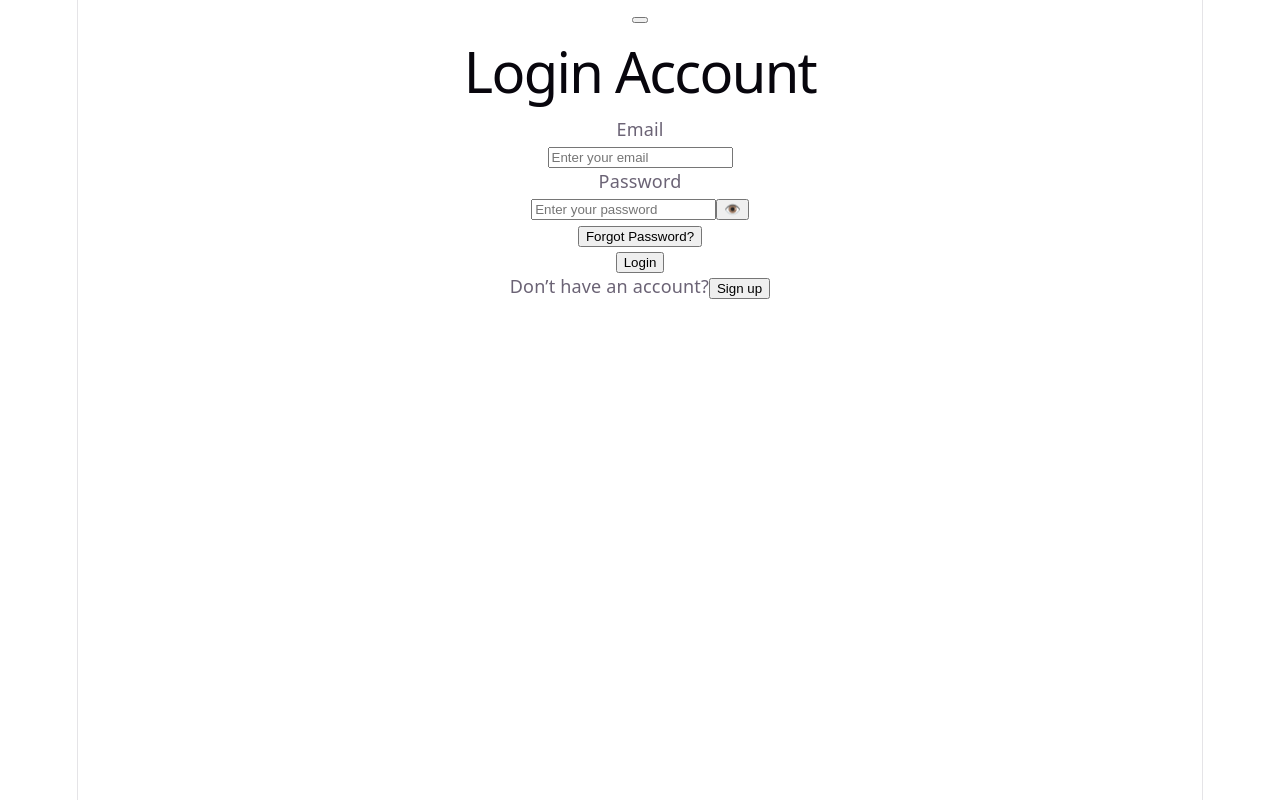
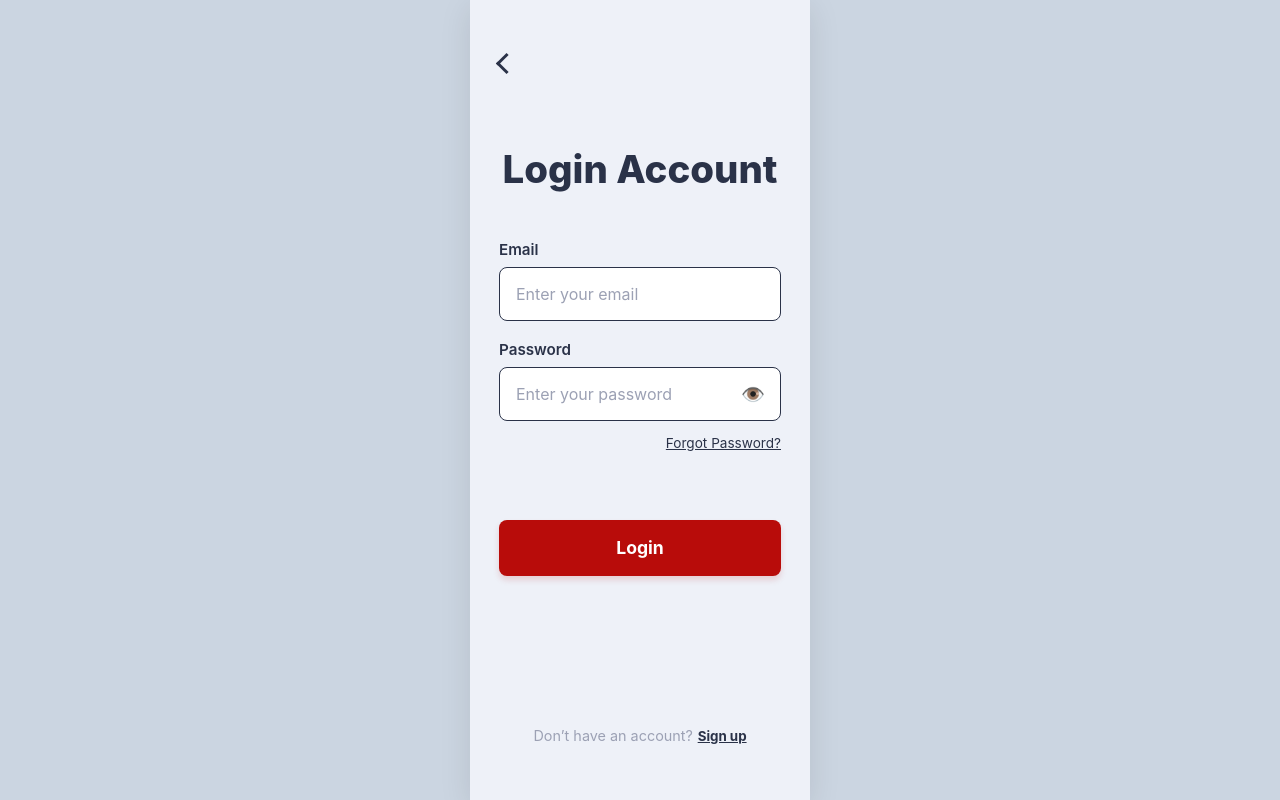
Before and after one commit to znacku/practice-pwa, a React (Vite) app: page / in a window 1280 px wide. Built offline with nearby package versions, Linux system fonts and the light colour scheme.

Commit message:
fix: wipe default configurations and use index.css layout

```diff
--- a/src/App.css
+++ b/src/App.css
@@ -1,184 +1,180 @@
-.counter {
-  font-size: 16px;
-  padding: 5px 10px;
-  border-radius: 5px;
-  color: var(--accent);
-  background: var(--accent-bg);
-  border: 2px solid transparent;
-  transition: border-color 0.3s;
-  margin-bottom: 24px;
-
-  &:hover {
-    border-color: var(--accent-border);
-  }
-  &:focus-visible {
-    outline: 2px solid var(--accent);
-    outline-offset: 2px;
-  }
+:root {
+  --base: #EEF1F8;
+  --white: #FFFFFF;
+  --primary-red: #B80C0A;
+  --secondary-light-red: #FBFBFF;
+  --secondary-dark-red: #C70C17;
+  --primary-blue: #2A3248;
+  --secondary-blue: #9CA1B4;
 }
 
-.hero {
-  position: relative;
-
-  .base,
-  .framework,
-  .vite {
-    inset-inline: 0;
-    margin: 0 auto;
+* {
+  box-sizing: border-box;
+  margin: 0;
+  padding: 0;
+  font-family: -apple-system, BlinkMacSystemFont, "Segoe UI", Roboto, sans-serif;
 }
 
-  .base {
-    width: 170px;
-    position: relative;
-    z-index: 0;
+body {
+  background-color: #cbd5e1;
+  display: flex;
+  justify-content: center;
+  align-items: center;
+  min-height: 100vh;
 }
 
-  .framework,
-  .vite {
-    position: absolute;
+/* Mobile Screen Container match */
+.app-container {
+  width: 100%;
+  max-width: 420px;
+  height: 100vh;
+  max-height: 850px;
+  background-color: var(--base);
+  display: flex;
+  flex-direction: column;
+  position: relative;
+  box-shadow: 0 8px 30px rgba(0, 0, 0, 0.1);
+  overflow: hidden;
 }
 
-  .framework {
-    z-index: 1;
-    top: 34px;
-    height: 28px;
-    transform: perspective(2000px) rotateZ(300deg) rotateX(44deg) rotateY(39deg)
-      scale(1.4);
+/* Auth Screens Structure matching 2_Login Account.png */
+.auth-container {
+  flex: 1;
+  display: flex;
+  flex-direction: column;
+  padding: 2.5rem 1.8rem;
+  position: relative;
 }
 
-  .vite {
-    z-index: 0;
-    top: 107px;
-    height: 26px;
-    width: auto;
-    transform: perspective(2000px) rotateZ(300deg) rotateX(40deg) rotateY(39deg)
-      scale(0.8);
-  }
+/* Back navigation button */
+.back-btn {
+  background: none;
+  border: none;
+  cursor: pointer;
+  align-self: flex-start;
+  margin-top: 0.5rem;
+  padding: 0.5rem 0;
 }
 
-#center {
+.back-arrow {
+  border: solid var(--primary-blue);
+  border-width: 0 3px 3px 0;
+  display: inline-block;
+  padding: 6px;
+  transform: rotate(135deg);
+  -webkit-transform: rotate(135deg);
+}
+
+/* Headings */
+.auth-title {
+  color: var(--primary-blue);
+  font-size: 2.4rem;
+  font-weight: 800;
+  text-align: center;
+  margin: 4rem 0 3rem 0;
+}
+
+.auth-form {
   display: flex;
   flex-direction: column;
-  gap: 25px;
-  place-content: center;
-  place-items: center;
-  flex-grow: 1;
-
-  @media (max-width: 1024px) {
-    padding: 32px 20px 24px;
-    gap: 18px;
-  }
+  gap: 1.2rem;
+  width: 100%;
 }
 
-#next-steps {
+.form-group {
   display: flex;
-  border-top: 1px solid var(--border);
-  text-align: left;
-
-  & > div {
-    flex: 1 1 0;
-    padding: 32px;
-    @media (max-width: 1024px) {
-      padding: 24px 20px;
-    }
+  flex-direction: column;
+  gap: 0.5rem;
 }
 
-  .icon {
-    margin-bottom: 16px;
-    width: 22px;
-    height: 22px;
+.form-group label {
+  font-size: 0.95rem;
+  font-weight: 600;
+  color: var(--primary-blue);
 }
 
-  @media (max-width: 1024px) {
-    flex-direction: column;
-    text-align: center;
-  }
+.input-wrapper {
+  position: relative;
+  display: flex;
+  align-items: center;
 }
 
-#docs {
-  border-right: 1px solid var(--border);
-
-  @media (max-width: 1024px) {
-    border-right: none;
-    border-bottom: 1px solid var(--border);
-  }
+.form-group input,
+.form-group select {
+  width: 100%;
+  padding: 1rem;
+  background-color: var(--white);
+  border: 1px solid var(--primary-blue);
+  border-radius: 8px;
+  font-size: 1rem;
+  color: var(--primary-blue);
+  outline: none;
 }
 
-#next-steps ul {
-  list-style: none;
-  padding: 0;
-  display: flex;
-  gap: 8px;
-  margin: 32px 0 0;
-
-  .logo {
-    height: 18px;
+.form-group input::placeholder {
+  color: var(--secondary-blue);
 }
 
-  a {
-    color: var(--text-h);
-    font-size: 16px;
-    border-radius: 6px;
-    background: var(--social-bg);
+/* Password Toggle Icon positioning */
+.password-toggle {
+  position: absolute;
+  right: 1rem;
+  background: none;
+  border: none;
+  color: var(--secondary-blue);
+  cursor: pointer;
   display: flex;
-    padding: 6px 12px;
   align-items: center;
-    gap: 8px;
-    text-decoration: none;
-    transition: box-shadow 0.3s;
-
-    &:hover {
-      box-shadow: var(--shadow);
-    }
-    .button-icon {
-      height: 18px;
-      width: 18px;
-    }
 }
 
-  @media (max-width: 1024px) {
-    margin-top: 20px;
-    flex-wrap: wrap;
-    justify-content: center;
-
-    li {
-      flex: 1 1 calc(50% - 8px);
+/* Forgot Password Link right-aligned styling */
+.forgot-password-container {
+  text-align: right;
+  margin-top: -0.5rem;
 }
 
-    a {
-      width: 100%;
-      justify-content: center;
-      box-sizing: border-box;
-    }
-  }
+.forgot-link {
+  background: none;
+  border: none;
+  font-size: 0.85rem;
+  color: var(--primary-blue);
+  text-decoration: underline;
+  cursor: pointer;
 }
 
-#spacer {
-  height: 88px;
-  border-top: 1px solid var(--border);
-  @media (max-width: 1024px) {
-    height: 48px;
-  }
+/* Primary Button match */
+.btn-login {
+  background-color: var(--primary-red);
+  color: var(--white);
+  border: none;
+  padding: 1.1rem;
+  border-radius: 8px;
+  font-size: 1.1rem;
+  font-weight: 700;
+  cursor: pointer;
+  margin-top: 3rem;
+  box-shadow: 0 4px 6px rgba(184, 12, 10, 0.15);
 }
 
-.ticks {
-  position: relative;
-  width: 100%;
-
-  &::before,
-  &::after {
-    content: '';
-    position: absolute;
-    top: -4.5px;
-    border: 5px solid transparent;
+.btn-login:active {
+  background-color: var(--secondary-dark-red);
 }
 
-  &::before {
-    left: 0;
-    border-left-color: var(--border);
+/* Fixed Centered Bottom Footer */
+.auth-footer-fixed {
+  margin-top: auto;
+  text-align: center;
+  font-size: 0.9rem;
+  color: var(--secondary-blue);
+  padding-bottom: 1rem;
 }
-  &::after {
-    right: 0;
-    border-right-color: var(--border);
+
+.footer-link {
+  background: none;
+  border: none;
+  color: var(--primary-blue);
+  font-weight: 700;
+  text-decoration: underline;
+  cursor: pointer;
+  margin-left: 0.3rem;
 }
-}
--- a/src/App.jsx
+++ b/src/App.jsx
@@ -1,5 +1,5 @@
 import React, { useState } from 'react'
-import './App.css'
+import './index.css'
 
 function App() {
   const [currentScreen, setCurrentScreen] = useState('login')
--- a/src/index.css
+++ b/src/index.css
@@ -1,111 +1,182 @@
 :root {
-  --text: #6b6375;
-  --text-h: #08060d;
-  --bg: #fff;
-  --border: #e5e4e7;
-  --code-bg: #f4f3ec;
-  --accent: #aa3bff;
-  --accent-bg: rgba(170, 59, 255, 0.1);
-  --accent-border: rgba(170, 59, 255, 0.5);
-  --social-bg: rgba(244, 243, 236, 0.5);
-  --shadow:
-    rgba(0, 0, 0, 0.1) 0 10px 15px -3px, rgba(0, 0, 0, 0.05) 0 4px 6px -2px;
-
-  --sans: system-ui, 'Segoe UI', Roboto, sans-serif;
-  --heading: system-ui, 'Segoe UI', Roboto, sans-serif;
-  --mono: ui-monospace, Consolas, monospace;
-
-  font: 18px/145% var(--sans);
-  letter-spacing: 0.18px;
-  color-scheme: light dark;
-  color: var(--text);
-  background: var(--bg);
-  font-synthesis: none;
-  text-rendering: optimizeLegibility;
-  -webkit-font-smoothing: antialiased;
-  -moz-osx-font-smoothing: grayscale;
-
-  @media (max-width: 1024px) {
-    font-size: 16px;
-  }
+  --base: #EEF1F8;
+  --white: #FFFFFF;
+  --primary-red: #B80C0A;
+  --secondary-light-red: #FBFBFF;
+  --secondary-dark-red: #C70C17;
+  --primary-blue: #2A3248;
+  --secondary-blue: #9CA1B4;
 }
 
-@media (prefers-color-scheme: dark) {
-  :root {
-    --text: #9ca3af;
-    --text-h: #f3f4f6;
-    --bg: #16171d;
-    --border: #2e303a;
-    --code-bg: #1f2028;
-    --accent: #c084fc;
-    --accent-bg: rgba(192, 132, 252, 0.15);
-    --accent-border: rgba(192, 132, 252, 0.5);
-    --social-bg: rgba(47, 48, 58, 0.5);
-    --shadow:
-      rgba(0, 0, 0, 0.4) 0 10px 15px -3px, rgba(0, 0, 0, 0.25) 0 4px 6px -2px;
-  }
-
-  #social .button-icon {
-    filter: invert(1) brightness(2);
-  }
+* {
+  box-sizing: border-box;
+  margin: 0;
+  padding: 0;
+  font-family: -apple-system, BlinkMacSystemFont, "Segoe UI", Roboto, sans-serif;
 }
 
 body {
-  margin: 0;
+  background-color: #cbd5e1;
+  display: flex;
+  justify-content: center;
+  align-items: center;
+  min-height: 100vh;
+  width: 100vw;
+  overflow: hidden;
 }
 
-#root {
-  width: 1126px;
-  max-width: 100%;
-  margin: 0 auto;
-  text-align: center;
-  border-inline: 1px solid var(--border);
-  min-height: 100svh;
+/* Mobile Screen Container match */
+.app-container {
+  width: 100%;
+  max-width: 420px;
+  height: 100vh;
+  max-height: 850px;
+  background-color: var(--base);
   display: flex;
   flex-direction: column;
-  box-sizing: border-box;
+  position: relative;
+  box-shadow: 0 8px 30px rgba(0, 0, 0, 0.1);
+  overflow: hidden;
 }
 
-h1,
-h2 {
-  font-family: var(--heading);
-  font-weight: 500;
-  color: var(--text-h);
+/* Auth Screens Structure matching 2_Login Account.png */
+.auth-container {
+  flex: 1;
+  display: flex;
+  flex-direction: column;
+  padding: 2.5rem 1.8rem;
+  position: relative;
 }
 
-h1 {
-  font-size: 56px;
-  letter-spacing: -1.68px;
-  margin: 32px 0;
-  @media (max-width: 1024px) {
-    font-size: 36px;
-    margin: 20px 0;
-  }
-}
-h2 {
-  font-size: 24px;
-  line-height: 118%;
-  letter-spacing: -0.24px;
-  margin: 0 0 8px;
-  @media (max-width: 1024px) {
-    font-size: 20px;
-  }
-}
-p {
-  margin: 0;
+/* Back navigation button */
+.back-btn {
+  background: none;
+  border: none;
+  cursor: pointer;
+  align-self: flex-start;
+  margin-top: 0.5rem;
+  padding: 0.5rem 0;
 }
 
-code,
-.counter {
-  font-family: var(--mono);
-  display: inline-flex;
-  border-radius: 4px;
-  color: var(--text-h);
+.back-arrow {
+  border: solid var(--primary-blue);
+  border-width: 0 3px 3px 0;
+  display: inline-block;
+  padding: 6px;
+  transform: rotate(135deg);
+  -webkit-transform: rotate(135deg);
 }
 
-code {
-  font-size: 15px;
-  line-height: 135%;
-  padding: 4px 8px;
-  background: var(--code-bg);
+/* Headings */
+.auth-title {
+  color: var(--primary-blue);
+  font-size: 2.4rem;
+  font-weight: 800;
+  text-align: center;
+  margin: 4rem 0 3rem 0;
 }
+
+.auth-form {
+  display: flex;
+  flex-direction: column;
+  gap: 1.2rem;
+  width: 100%;
+}
+
+.form-group {
+  display: flex;
+  flex-direction: column;
+  gap: 0.5rem;
+}
+
+.form-group label {
+  font-size: 0.95rem;
+  font-weight: 600;
+  color: var(--primary-blue);
+}
+
+.input-wrapper {
+  position: relative;
+  display: flex;
+  align-items: center;
+}
+
+.form-group input {
+  width: 100%;
+  padding: 1rem;
+  background-color: var(--white);
+  border: 1px solid var(--primary-blue);
+  border-radius: 8px;
+  font-size: 1rem;
+  color: var(--primary-blue);
+  outline: none;
+}
+
+.form-group input::placeholder {
+  color: var(--secondary-blue);
+}
+
+/* Password Toggle Icon positioning */
+.password-toggle {
+  position: absolute;
+  right: 1rem;
+  background: none;
+  border: none;
+  color: var(--secondary-blue);
+  cursor: pointer;
+  display: flex;
+  align-items: center;
+  font-size: 1.2rem;
+}
+
+/* Forgot Password Link right-aligned styling */
+.forgot-password-container {
+  text-align: right;
+  margin-top: -0.5rem;
+}
+
+.forgot-link {
+  background: none;
+  border: none;
+  font-size: 0.85rem;
+  color: var(--primary-blue);
+  text-decoration: underline;
+  cursor: pointer;
+}
+
+/* Primary Button match */
+.btn-login {
+  background-color: var(--primary-red);
+  color: var(--white);
+  border: none;
+  padding: 1.1rem;
+  border-radius: 8px;
+  font-size: 1.1rem;
+  font-weight: 700;
+  cursor: pointer;
+  margin-top: 3rem;
+  box-shadow: 0 4px 6px rgba(184, 12, 10, 0.15);
+}
+
+.btn-login:active {
+  background-color: var(--secondary-dark-red);
+}
+
+/* Fixed Centered Bottom Footer */
+.auth-footer-fixed {
+  margin-top: auto;
+  text-align: center;
+  font-size: 0.9rem;
+  color: var(--secondary-blue);
+  padding-bottom: 1rem;
+}
+
+.footer-link {
+  background: none;
+  border: none;
+  color: var(--primary-blue);
+  font-weight: 700;
+  text-decoration: underline;
+  cursor: pointer;
+  margin-left: 0.3rem;
+}
```
Lines whose indentation alone changed are shown as unchanged.
